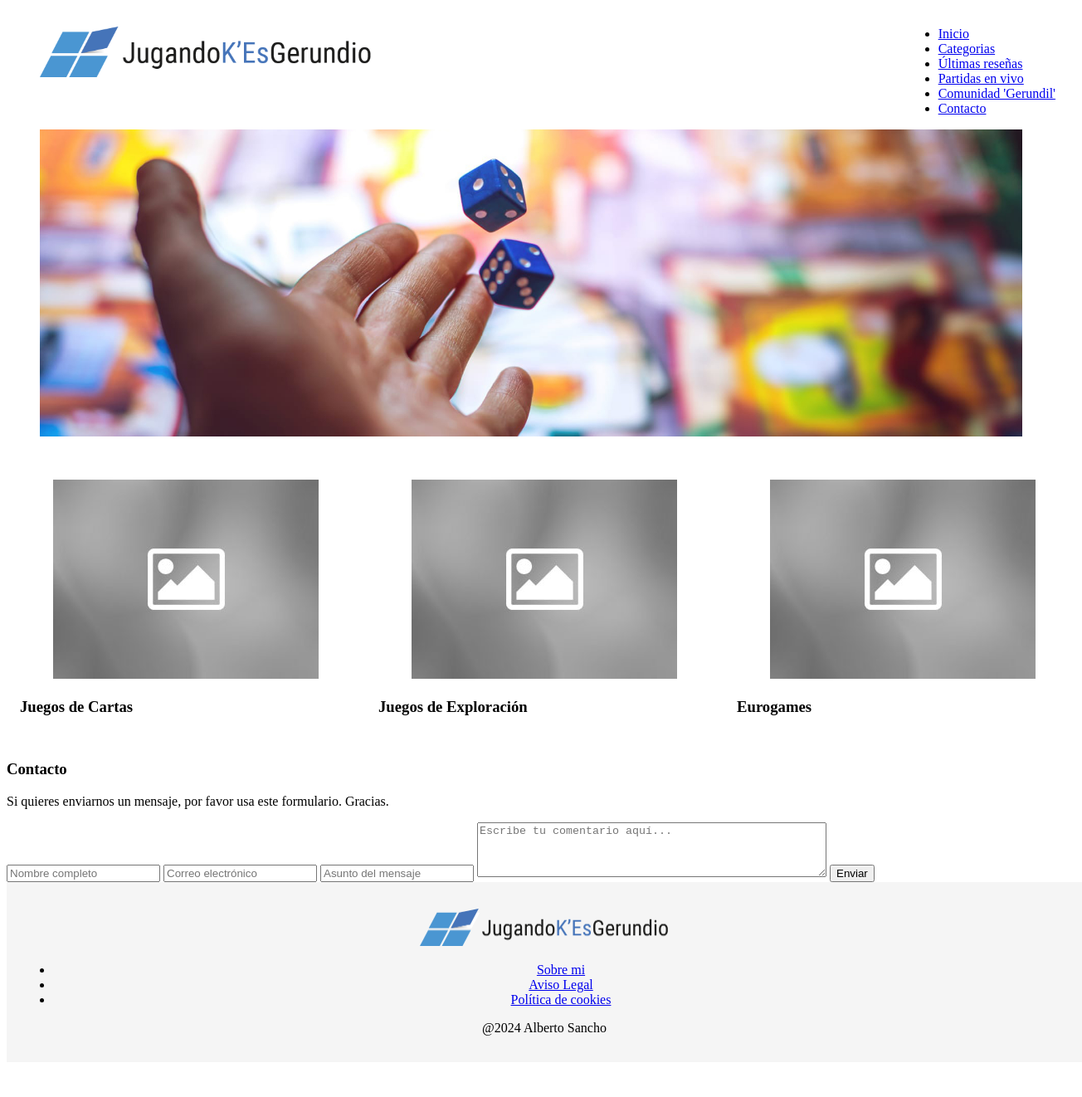
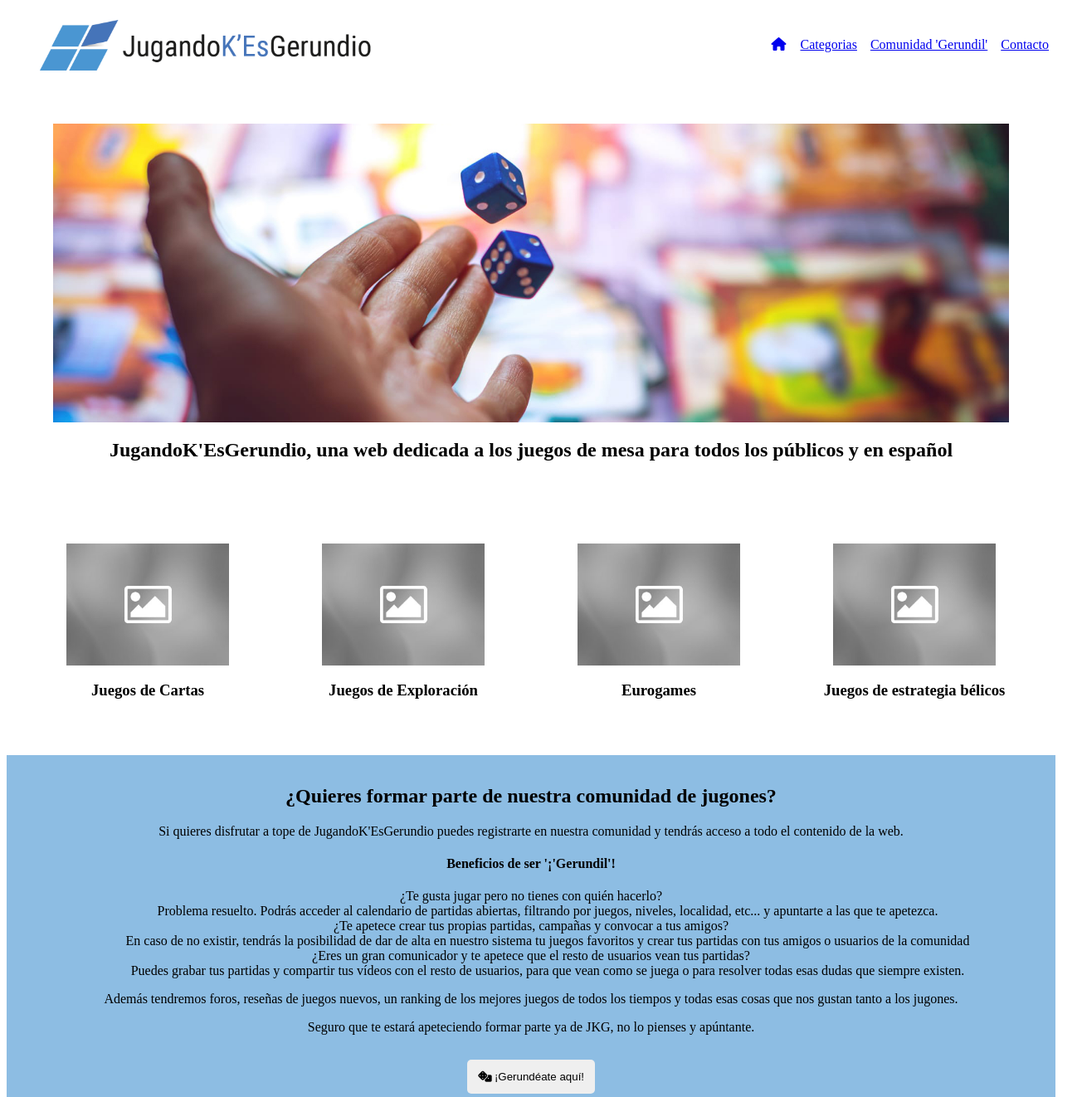
Before and after one commit to Kfriokface/html5_arquitectura_informacion, a plain HTML site: page index.html in a window 1280 px wide. Shown: the top 1322 px of the page at 83% size, 1304 px wide, since content can reach past the window. Before the commit the page ends 1288 px from the top, so only its background shows below. Drawn offline with Linux system fonts and the light colour scheme.

Commit message:
Subida final

```diff
--- a/index.html
+++ b/index.html
@@ -1,83 +1,122 @@
 <!DOCTYPE html>
-<html lang="en">
+<html lang="es">
   <head>
-    <meta charset="UTF-8" />
-    <meta name="viewport" content="width=device-width, initial-scale=1.0" />
-    <title>JugandoKesGerundio</title>
-    <meta name="description" content="Un portal de juegos de mesa para gente que 'malgasta' su tiempo entre tableros y dados" />
-    <meta name="keywords" content="Juegos de mesa, StarWars, Dungeon & Dragons, El señor de los anillos, eurogames, estrategia, juegos de cartas" />
-    <link rel="icon" type="image/svg+xml" href="/assets/images/favicon.svg">
-    <link rel="icon" type="image/png" href="/assets/images/favicon.png">
+    <meta charset="UTF-8" >
+    <meta name="viewport" content="width=device-width, initial-scale=1.0" >
+    <title>JugandoK'EsGerundio: una web dedicada a los juegos de mesa para todos los públicos y en español</title>
+    <meta name="description" content="Un portal de juegos de mesa para gente que 'malgasta' su tiempo entre tableros y dados" >
+    <meta name="keywords" content="Juegos de mesa, StarWars, Dungeon & Dragons, El señor de los anillos, eurogames, estrategia, juegos de cartas" >
+    <link rel="icon" type="image/svg+xml" href="/assets/images/favicon.svg" >
+    <link rel="icon" type="image/png" href="/assets/images/favicon.png" >
+    <!-- FontAwesome -->
+    <script src="https://kit.fontawesome.com/cfc6f3bbbd.js" crossorigin="anonymous"></script>
+    <!-- Styles (provisional, hasta que carguemos hojas de estilos) -->
+    <style>
+      input, textarea { margin-bottom: 1em; }
+      input:invalid { border: 2px dashed red;}
+      img {width: 100%; height: auto; display: block;}
+      .jkg-container { margin: 1em 0 ; padding: 1em; text-align: center;}
+      .jkg-nav-list {list-style-type: none; display: flex; margin: 0;}
+      .jkg-nav-list > li {padding: 0 .5em;}
+    </style>
+
   </head>
   <body>
-    <header>
-      <figure class="logo" style="float: left; max-width: 400px;">
-        <img src="/assets/images/logotipoJKG.png" alt="Logotipo de JugandoKesGerundio" width="100%" height="auto" />
+    <header style="display: flex; align-items: center; justify-content: space-between;">
+      <figure class="logo" style="max-width: 400px;">
+        <img src="/assets/images/logotipoJKG.png" alt="Logotipo de JugandoKesGerundio" width="300" height="45">
       </figure>
-      <nav class="menu"  style="float: right;">
-        <ul>
-          <li><a href="/index.html">Inicio</a></li>
+      <nav>
+        <ul class="jkg-nav-list">
+          <li><a href="/index.html" ><i class="fa-solid fa-home fa-fw" aria-label="Página inicial"></i><span style="display: none;">Inicio</span></a></li>
           <li><a href="#jkg_categorias">Categorias</a></li>
-          <li><a href="#jkg_ultimas">Últimas reseñas</a></li>
-          <li><a href="#jkg_partidas">Partidas en vivo</a></li>
           <li><a href="#jkg_comunidad">Comunidad 'Gerundil'</a></li>
           <li><a href="#jkg_contacto">Contacto</a></li>
         </ul>
       </nav>
     </header>
     <main>
-      <figure class="slider-img">
-        <picture>
-          <source srcset="/assets/images/slider/slider_w_320.jpg" media="(max-width: 360px)" />
-          <source srcset="/assets/images/slider/slider_w_538.jpg" media="(max-width: 538px)" />
-          <source srcset="/assets/images/slider/slider_w_720.jpg" media="(max-width: 720px)" />
-          <source srcset="/assets/images/slider/slider_w_1920.jpg" media="(min-width: 721px)" />
-          <img src=/assets/images/slider/slider_w_1920.jpg" alt="Una mano lanzando los dados" title="El anzamiento de dados determina la fortuna" width="100%" height="auto">
-        </picture>
-      </figure>
       <article>
-        <section id="jkg_categorias" class="jkg-seccion" style="display: flex;">
-          <div class="jkg-container" style="float: left; padding: 1em;">
-            <figure><img src="/assets/images/category_320x240.jpg" alt="Juegos de cartas" title="Caregoría: juegos de cartas" /></figure>
+        <div class="jkg-slider jkg-container">
+          <figure >
+            <picture>
+              <source srcset="/assets/images/slider/slider_w_320.jpg" media="(max-width: 360px)" >
+              <source srcset="/assets/images/slider/slider_w_538.jpg" media="(max-width: 538px)" >
+              <source srcset="/assets/images/slider/slider_w_720.jpg" media="(max-width: 720px)" >
+              <source srcset="/assets/images/slider/slider_w_1920.jpg" media="(min-width: 721px)" >
+              <img src="/assets/images/slider/slider_w_1920.jpg" alt="Una mano lanzando los dados" title="El anzamiento de dados determina la fortuna" width="1920" height="600">
+            </picture>
+          </figure>
+          <h1>JugandoK'EsGerundio, una web dedicada a los juegos de mesa para todos los públicos y en español</h1>
+        </div>
+        <section id="jkg_categorias" class="jkg-galery jkg-container" style="display: flex;">
+          <div class="jkg-wrapper" style="float: left; padding: 1em;">
+            <figure><img src="/assets/images/category_320x240.jpg" alt="Juegos de cartas" title="Categoría: juegos de cartas" width="320" height="240" ></figure>
             <h3>Juegos de Cartas</h3>
           </div>
-          <div class="jkg-container" style="float: left; padding: 1em;">
-            <figure><img src="/assets/images/category_320x240.jpg" alt="Juegos de exploración" title="Caregoría: juegos de exploración" /></figure>
+          <div class="jkg-wrapper" style="float: left; padding: 1em;">
+            <figure><img src="/assets/images/category_320x240.jpg" alt="Juegos de exploración" title="Categoría: juegos de exploración" width="320" height="240" ></figure>
             <h3>Juegos de Exploración</h3>
           </div>
-          <div class="jkg-container" style="float: left; padding: 1em;">
-            <figure><img src="/assets/images/category_320x240.jpg" alt="Eurogames" title="Caregoría: Eurogames" /></figure>
+          <div class="jkg-wrapper" style="float: left; padding: 1em;">
+            <figure><img src="/assets/images/category_320x240.jpg" alt="Eurogames" title="Categoría: Eurogames" width="320" height="240" ></figure>
             <h3>Eurogames</h3>
           </div>
+          <div class="jkg-wrapper" style="float: left; padding: 1em;">
+            <figure><img src="/assets/images/category_320x240.jpg" alt="WarGames" title="Categoría: War Games" width="320" height="240" ></figure>
+            <h3>Juegos de estrategia bélicos</h3>
+          </div>
         </section>
-        <section id="jkg_ultimas" class="jkg-seccion">
-          <div></div>
+        <section id="jkg_comunidad" class="jkg-comunidad jkg-container" style="background-color: #8dbde3;">
+          <h2>¿Quieres formar parte de nuestra comunidad de jugones?</h2>
+          <p>Si quieres disfrutar a tope de JugandoK'EsGerundio puedes registrarte en nuestra comunidad y tendrás acceso a todo el contenido de la web.</p>
+          <h4>Beneficios de ser '¡'Gerundil'!</h4>
+          <dl>
+            <dt>¿Te gusta jugar pero no tienes con quién hacerlo?</dt>
+            <dd>Problema resuelto. Podrás acceder al calendario de partidas abiertas, filtrando por juegos, niveles, localidad, etc... y apuntarte a las que te apetezca.</dd>
+            <dt>¿Te apetece crear tus propias partidas, campañas y convocar a tus amigos?</dt>
+            <dd>En caso de no existir, tendrás la posibilidad de dar de alta en nuestro sistema tu juegos favoritos y crear tus partidas con tus amigos o usuarios de la comunidad</dd>
+            <dt>¿Eres un gran comunicador y te apetece que el resto de usuarios vean tus partidas?</dt>
+            <dd>Puedes grabar tus partidas y compartir tus vídeos con el resto de usuarios, para que vean como se juega o para resolver todas esas dudas que siempre existen.</dd>
+          </dl>
+          <p>Además tendremos foros, reseñas de juegos nuevos, un ranking de los mejores juegos de todos los tiempos y todas esas cosas que nos gustan tanto a los jugones.</p>
+          <p>Seguro que te estará apeteciendo formar parte ya de JKG, no lo pienses y apúntante.</p>
+          <button style="margin: 1em 0; padding: 1em; border: none; border-radius: 5px;"><i class="fa-solid fa-dice fa-fw" style="margin-right: .25em;" aria-hidden="true"></i>¡Gerundéate aquí!</button>
         </section>
-        <section>
+        <section id="jkg_contacto" class="jkg-contacto jkg-container">
             <h3>Contacto</h3>
             <p>Si quieres enviarnos un mensaje, por favor usa este formulario. Gracias.</p>
-            <form action="" method="post">
-                <input type="text" name="nombre" placeholder="Nombre completo">
-                <input type="email" name="correo" placeholder="Correo electrónico">
-                <input type="text" name="asunto" placeholder="Asunto del mensaje">
-                <textarea rows="4" cols="50" placeholder="Escribe tu comentario aquí..."></textarea>
-                <input type="submit" value="Enviar">
-              </form>
+            <form action="/index.html" method="post" style="text-align: center; display: flex; flex-wrap: wrap; justify-content: space-between; max-width: 500px; margin: auto;">
+              <input type="text" name="nombre" placeholder="Nombre completo" style="flex: 0 1 35%;">
+              <input type="email" pattern=".+@example\.com" name="correo" placeholder="Correo electrónico" style="flex: 0 1 50%;">
+              <input type="text" name="asunto" placeholder="Asunto del mensaje" style="flex: 0 1 100%;">
+              <textarea rows="4" cols="50" placeholder="Escribe tu comentario aquí..." style="flex: 0 1 100%;"></textarea>
+              <input type="submit" value="Enviar" style="margin: auto;">
+            </form>
         </section>
       </article>
     </main>
-    <footer style="background-color: whitesmoke; padding: 1em; text-align: center; width: 100%; display: table;">
-        <figure class="logo">
-            <img src="/assets/images/logotipoJKG.png" alt="Logotipo de JugandoKesGerundio" width="300" height="45" />
+    <footer style="background-color: whitesmoke; padding: 2em 0 1em; text-align: center; width: 100%; display: table;">
+        <figure class="jkc-logo-footer" style="max-width: 300px; margin: auto;">
+            <img src="/assets/images/logotipoJKG.png" alt="Logotipo de JugandoKesGerundio" width="300" height="45" >
         </figure>
         <nav>
-            <ul>
+            <ul style="list-style-type: none;">
                 <li><a href="/sobre-mi">Sobre mi</a></li>
                 <li><a href="/legal">Aviso Legal</a></li>
                 <li><a href="/politica-cookies">Política de cookies</a></li>
             </ul>
         </nav>
-        <p><span>@2024</span> Alberto Sancho</p>
+        <div class="jkg-inner-wrapper" style="display: flex; justify-content: space-between; max-width: 1200px; margin: auto;">
+          <p><span>@2024</span> Alberto Sancho</p>
+          <ul class="jkg-nav-list">
+            <li style="margin: 0 .5em;"><a href="#" target="_blank" title="Facebook"><i class="fa-brands fa-facebook" aria-label="Visita nuestra página en Facebook"></i></a></li>
+            <li style="margin: 0 .5em;"><a href="#" target="_blank" title="X Twitter"><i class="fa-brands fa-x-twitter" aria-label="Visita nuestra página en X"></i></a></li>
+            <li style="margin: 0 .5em;"><a href="#" target="_blank" title="Youtube"><i class="fa-brands fa-youtube" aria-label="Visita nuestra página en Youtube"></i></a></li>
+            <li style="margin: 0 .5em;"><a href="#" target="_blank" title="Instagram"><i class="fa-brands fa-instagram" aria-label="Visita nuestra página en Instagram"></i></a></li>
+            <li style="margin: 0 .5em;"><a href="#" target="_blank" title="Pinterest"><i class="fa-brands fa-pinterest" aria-label="Visita nuestra página en Pinterest"></i></a></li>
+          </ul>
+        </div>
     </footer>
   </body>
 </html>
```
Also changed, not shown: 1 other file.
